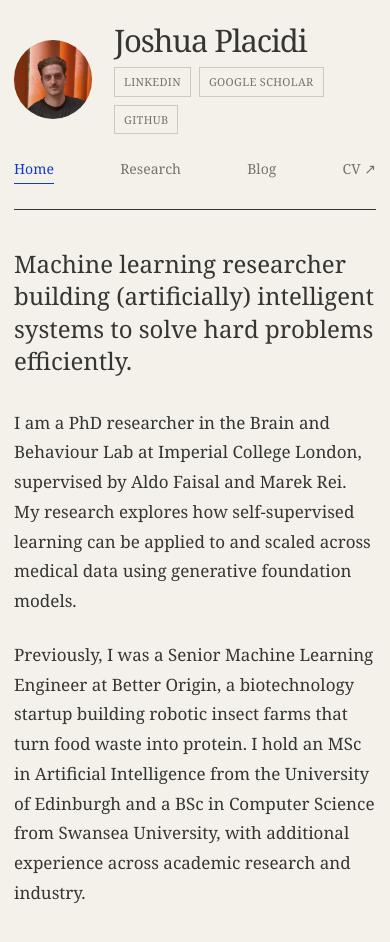
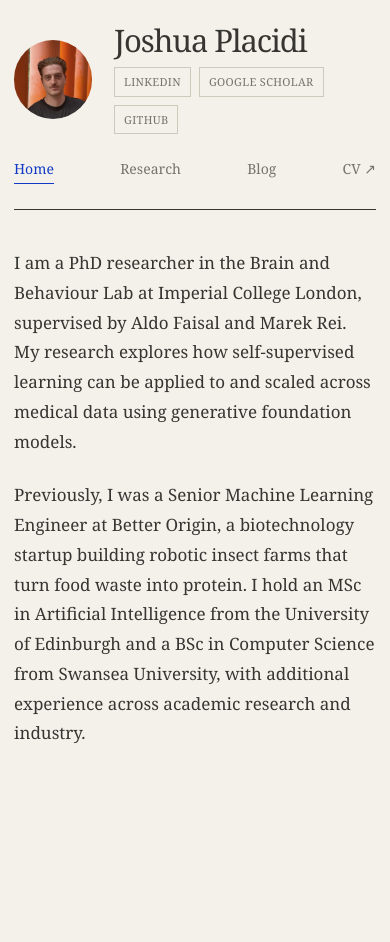
Before and after one commit to JoshuaPlacidi/JoshuaPlacidi.github.io, a React (Vite) app: page / in a window 390 px wide. Shown: the top 942 px of the page. After the commit the page ends 878 px from the top, so only its background shows below. Built offline with nearby package versions, Linux system fonts and the light colour scheme.

Commit message:
Remove homepage headline

```diff
--- a/app/globals.css
+++ b/app/globals.css
@@ -99,7 +99,7 @@ h1 {
 }
 .introCopy {
   max-width: 800px;
-  margin: 36px auto 0;
+  margin: 0 auto;
   color: var(--ink);
   font-size: clamp(17px, .5vw + .9rem, 19px);
   line-height: 1.75;
@@ -150,7 +150,6 @@ h1 {
   .profileName { font-size: 31px; margin-bottom: 11px; }
   .pageNav { width: 100%; justify-content: space-between; gap: 12px; }
   .page { padding-block: 38px 70px; }
-  .introCopy { margin-top: 30px; }
   .pageTitle { margin-bottom: 42px; }
   .entryList { gap: 40px; }
   .entry { grid-template-columns: 27px 1fr 14px; gap: 12px; align-items: start; }
--- a/app/page.tsx
+++ b/app/page.tsx
@@ -13,7 +13,6 @@ export default function Home() {
       <main className="page shell">
         <section className="intro">
           <div className="introContent">
-            <h1>Machine learning researcher building (artificially) intelligent systems to solve hard problems efficiently.</h1>
             <div className="introCopy">
               <p>
                 I am a PhD researcher in the Brain and Behaviour Lab at Imperial
```
Also changed, not shown: 1 other file (tests, documents, lock files or other folders).
